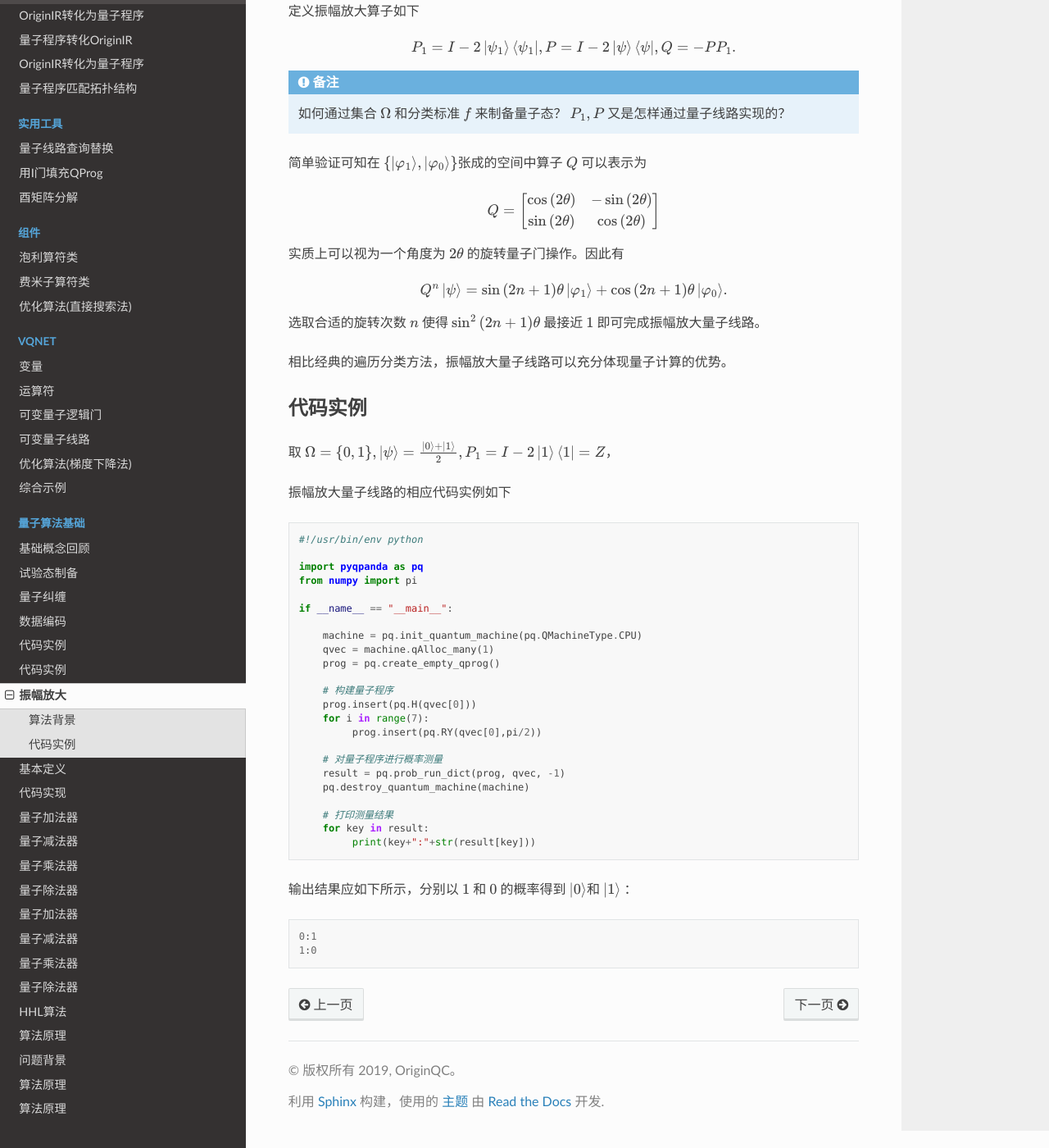
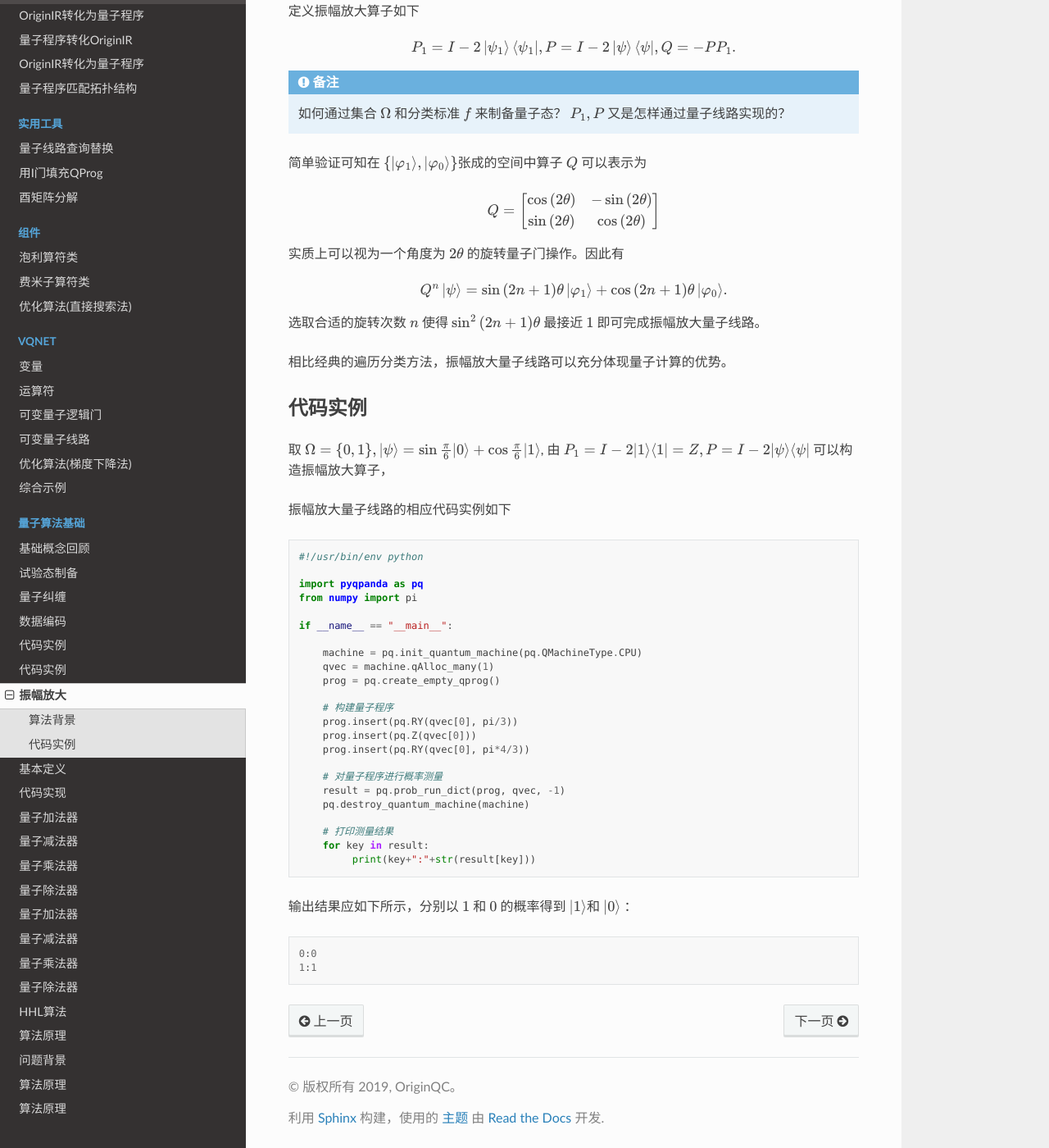
Before and after one commit to OriginQ/pyQPanda-Toturial, a Sphinx documentation site: the page built from source/AmplitudeAmplification.rst, in a window 1280 px wide and 1400 px high, scrolled down 930 px. Shown: the whole window at 82% size. Built offline with Sphinx 7.4.7 and the Read the Docs theme 2.0.0, drawn with Linux system fonts in a browser that asks for light colours; pages that are not in the unit, such as notebooks, are missing from menus.

Commit message:
no message

```diff
--- a/source/AmplitudeAmplification.rst
+++ b/source/AmplitudeAmplification.rst
@@ -79,8 +79,8 @@
 代码实例
 ****
 
-取 :math:`\Omega=\{0,1\}, \left|\psi\right\rangle = \frac{\left|0\right\rangle+
-\left|1\right\rangle}{2}, P_1=I-2\left|1\right\rangle \left\langle1\right|=Z`，
+取 :math:`\Omega=\{0,1\}, |\psi\rangle = \sin{\frac{\pi}{6}}|0\rangle+\cos{\frac{\pi}{6}}|1\rangle`,
+由 :math:`P_1=I-2|1\rangle \langle 1|=Z,P=I-2|\psi\rangle\langle\psi|` 可以构造振幅放大算子，
 
 振幅放大量子线路的相应代码实例如下
 
@@ -98,9 +98,9 @@
         prog = pq.create_empty_qprog()
 
         # 构建量子程序
-        prog.insert(pq.H(qvec[0]))
-        for i in range(7):
-             prog.insert(pq.RY(qvec[0],pi/2))
+        prog.insert(pq.RY(qvec[0], pi/3))
+        prog.insert(pq.Z(qvec[0]))
+        prog.insert(pq.RY(qvec[0], pi*4/3))
 
         # 对量子程序进行概率测量
         result = pq.prob_run_dict(prog, qvec, -1)
@@ -111,9 +111,9 @@
              print(key+":"+str(result[key]))
 
 输出结果应如下所示，分别以 :math:`1` 和 :math:`0` 的概率\
-得到 :math:`\left|0\right\rangle`\和 :math:`\left|1\right\rangle` ：
+得到 :math:`\left|1\right\rangle`\和 :math:`\left|0\right\rangle` ：
 
 .. code-block:: python
 
-    0:1
-    1:0
+    0:0
+    1:1
```
